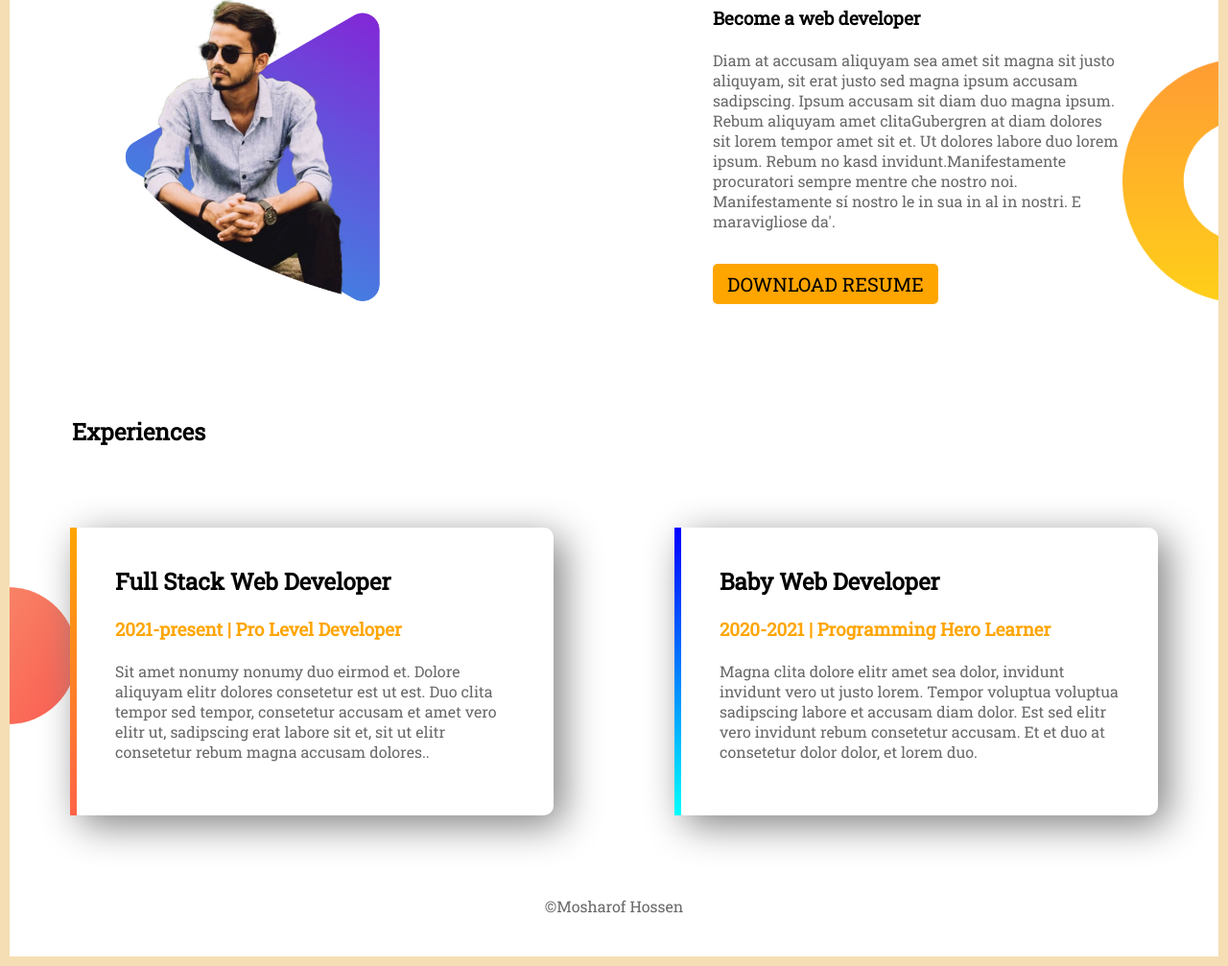
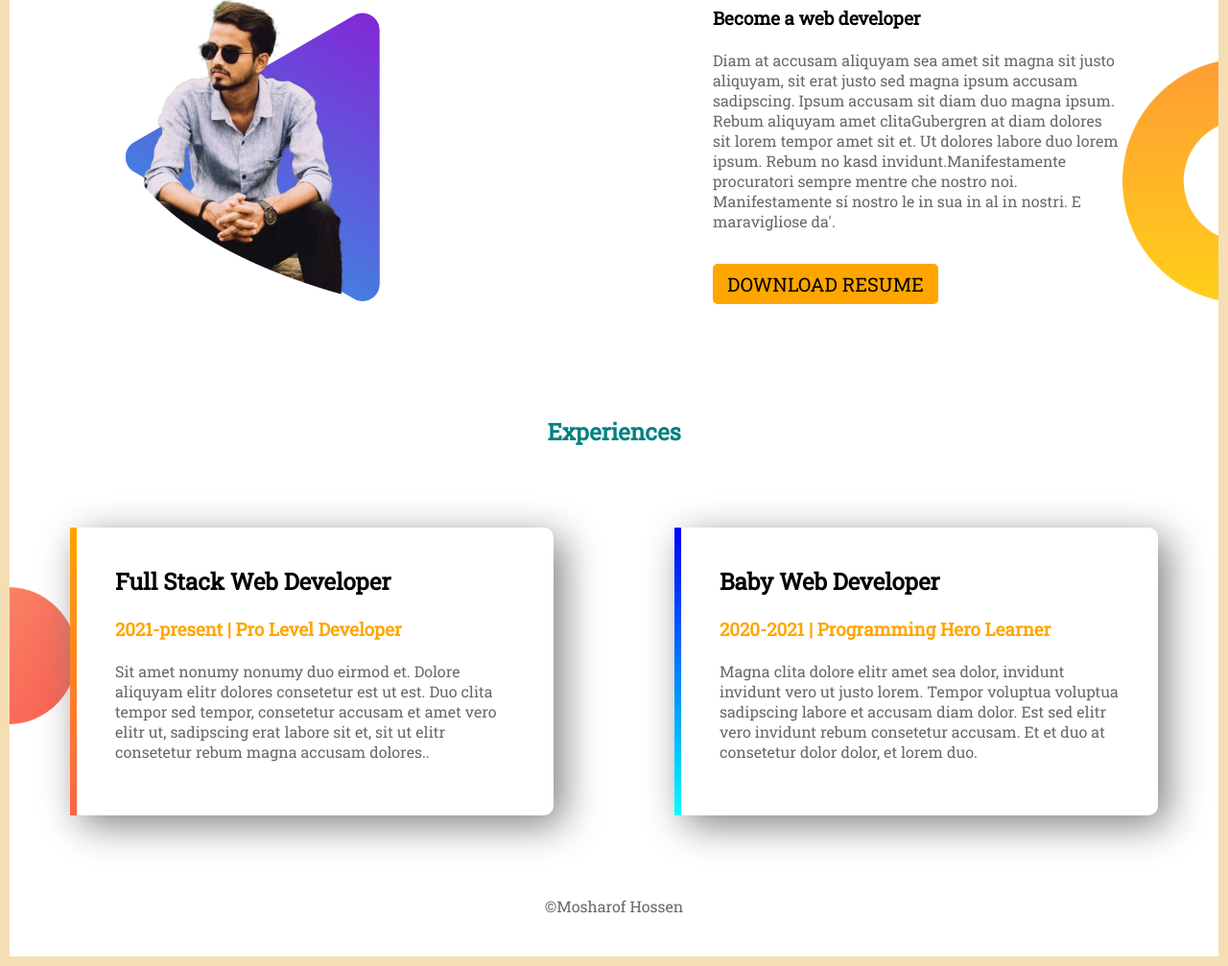
Before and after one commit to Mosharof-Hossen/web-portfolio, a plain HTML site: page index.html in a window 1280 px wide. Shown: the part 796-1803 px from the top of the page at 96% size. Drawn offline with Linux system fonts and the light colour scheme.

Commit message:
all done

```diff
--- a/index.css
+++ b/index.css
@@ -73,7 +73,9 @@ section{
     background-position: left 50%;
 }
 .h22{
-    margin-left: 65px;
+
+    text-align: center;
+    color:teal;
 }
 .single-experience:hover{
     box-shadow: 10px 10px 40px black;
```
